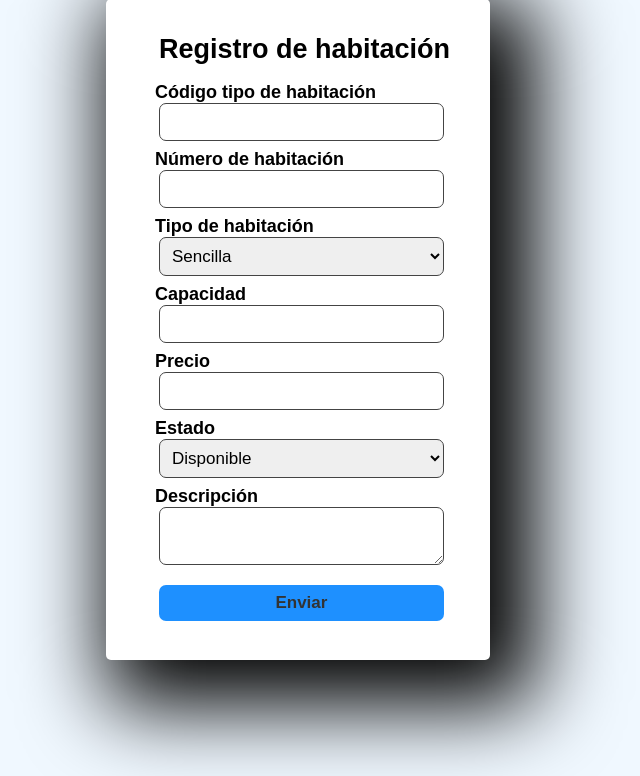
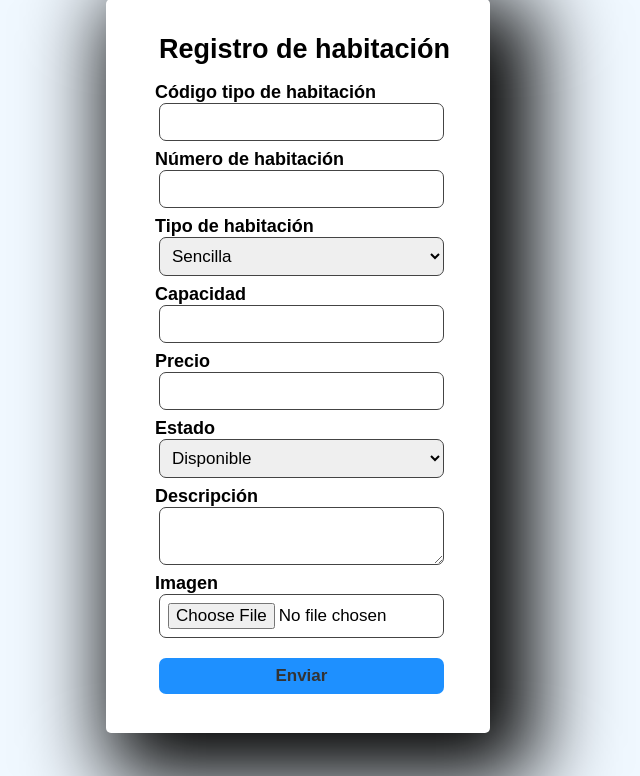
Before and after one commit to nicmoreno11/php-Administrador, a PHP site: page /clases/Habitacion/registrar.php in a window 1280 px wide. Shown: the part 24-800 px from the top of the page, without its empty margins (342-982 px from the left). Run offline with PHP 8.4, Linux system fonts and the light colour scheme.

Commit message:
Admin Cambios

```diff
--- a/clases/Habitacion/registrar.php
+++ b/clases/Habitacion/registrar.php
@@ -10,7 +10,8 @@ if(isset($_POST['Enviar'])){
     $precio=$_POST['precio'];
     $estado=$_POST['estado'];
     $descripcion=$_POST['descripcion'];
-    $valor=$dato->RegistrarHabitacion($codigo, $numero, $tipo, $capacidad, $precio, $estado, $descripcion);
+    $imagen=$_POST['imagen'];
+    $valor=$dato->RegistrarHabitacion($codigo, $numero, $tipo, $capacidad, $precio, $estado, $descripcion, $imagen);
 }
 else{
 
@@ -52,6 +53,8 @@ else{
         </select>
         <label for="">Descripción</label>
         <textarea class="casilla" name="descripcion" id="" cols="10" rows="0"></textarea>
+        <label for="">Imagen</label>
+        <input type="file" class="casilla" name="imagen">
         <input class="casilla" type="submit" value="Enviar" name="Enviar">
         </div>
     </form>
--- a/clases/Habitacion/seleccionar.php
+++ b/clases/Habitacion/seleccionar.php
@@ -37,6 +37,7 @@ $total=$trabajo->traerTotalHabitacion();
                 <th>Número de habitación</th>
                 <th>Estado</th>
                 <th>Descripción</th>
+                <th>Imagen</th>
                 <th>Editar</th>
                 <th>Eliminar</th>
             </tr>
@@ -52,6 +53,8 @@ $total=$trabajo->traerTotalHabitacion();
                     <td><?php echo $row['nro_hab'];?></td>
                     <td><?php echo $row['estado_hab'];?></td>
                     <td><?php echo $row['descripcion_hab'];?></td>
+                    <td><?php echo $row['imagen'];?></td>
+
                     <th>
                         <a href="editar.php?cod=<?php echo $row['cod_tipo_hab'];?>"><img src="../../imagenes/editar.png" alt=""></a>
                     </th>
--- a/clases/class.php
+++ b/clases/class.php
@@ -11,9 +11,9 @@ class Trabajo extends Conexion{
         $this->conexion=$this->conexion->obtenerConexion();
     }
 
-    public function RegistrarHabitacion(string $codigo, string $numero, string $tipo, string $capacidad, string $precio, string $estado, string $descripcion):int{
+    public function RegistrarHabitacion(string $codigo, string $numero, string $tipo, string $capacidad, string $precio, string $estado, string $descripcion, string $imagen):int{
         $sql="INSERT INTO tipo_habitacion VALUES(:cod,:tip,:cap,:pre)";
-        $sql2="INSERT INTO habitacion VALUES(:nro,:cod,:est,:descp, :imagen)";
+        $sql2="INSERT INTO habitacion VALUES(:nro,:cod,:est,:descp,:img)";
         $consult=$this->conexion->prepare($sql);
         $consult2=$this->conexion->prepare($sql2);
         $consult->bindValue(":cod",$codigo);
@@ -24,6 +24,7 @@ class Trabajo extends Conexion{
         $consult2->bindValue(":nro",$numero);
         $consult2->bindValue(":est",$estado);
         $consult2->bindValue(":descp",$descripcion);
+        $consult2->bindValue(":img",$imagen);
         $resultado=$consult->execute();
         $resultado2=$consult2->execute();
 
```
Also changed, not shown: imagenes/habitacion.jpg (added).
